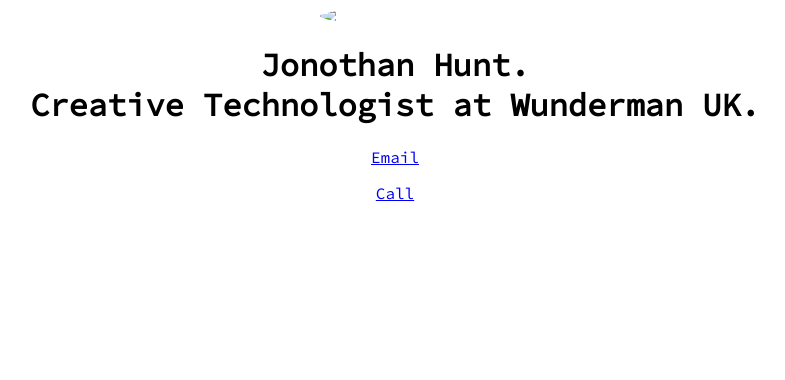
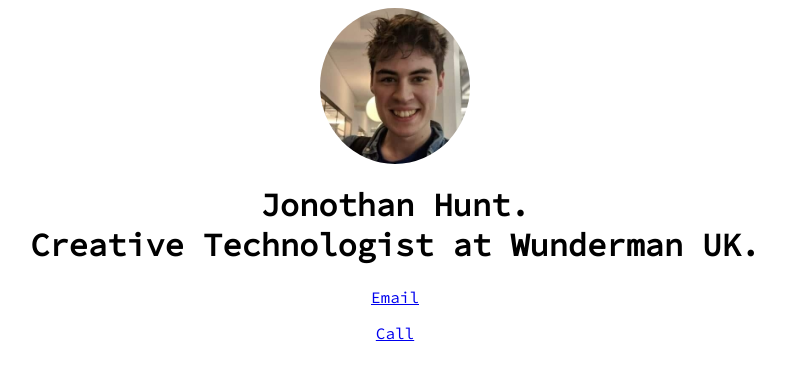
Before and after one commit to Jonothankh/jonothankh, a plain HTML site: page index.html in a window 1280 px wide. Shown: the whole page, without its empty margins (245-1030 px from the left). Drawn offline with Linux system fonts and the light colour scheme; the site is published under a folder, as on GitHub Pages, so addresses that start at the root find nothing.

Commit message:
Fixing Image

```diff
--- a/index.html
+++ b/index.html
@@ -1,11 +1,3 @@
-
-
-
-
-
-
-
-
 <!DOCTYPE html>
 <html lang="en">
 <head>
@@ -73,7 +65,7 @@ p {font-family: 'Source Code Pro', monospace; text-align:center;}
 
 <body>
 
-    <img src="/p.jpg" class="profile">
+    <img src="p.jpg" class="profile">
 
     <title>Jonothan Hunt</title>
 
```
